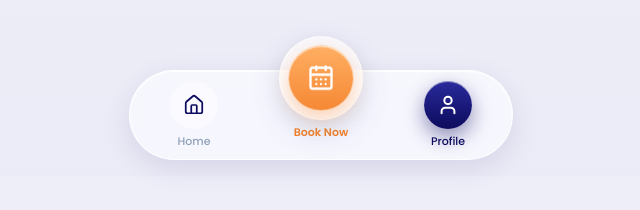
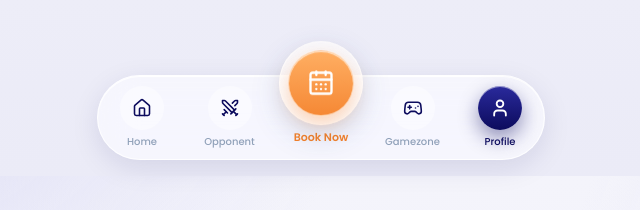
Before and after one commit to rahishd/uniquefutsalclient, a Next.js app: page /profile in a window 1280 px wide. Shown: the part 624-834 px from the top of the page, without its empty margins (319-959 px from the left). Before the commit the page ends 800 px from the top, so only its background shows below. Built offline with nearby package versions, Linux system fonts and the light colour scheme; no server answers.

Commit message:
Bottom bar: Home, Opponent, Book Now, Gamezone, Profile; more bottom space so content is not hidden

```diff
--- a/app/layout.tsx
+++ b/app/layout.tsx
@@ -29,7 +29,7 @@ export default function RootLayout({ children }: LayoutProps<"/">) {
     <html lang="en" className={`${poppins.variable} h-full antialiased`}>
       <body className="min-h-full">
         <CompanyHeader />
-        <main className="mx-auto w-full max-w-md px-5 pt-5 min-h-[60vh]">{children}</main>
+        <main className="mx-auto w-full max-w-md px-5 pb-40 pt-5 min-h-[60vh]">{children}</main>
         <FooterGate />
         <BottomNav />
         <SwRegister />
--- a/components/BottomNav.tsx
+++ b/components/BottomNav.tsx
@@ -2,35 +2,38 @@
 
 import Link from "next/link";
 import { usePathname } from "next/navigation";
-import { Home, CalendarDays, User } from "lucide-react";
+import { Home, CalendarDays, User, Swords, Gamepad2 } from "lucide-react";
 
-const SIDE_TABS = [
+const LEFT_TABS = [
   { label: "Home", href: "/", icon: Home },
+  { label: "Opponent", href: "/opponent", icon: Swords },
+];
+const RIGHT_TABS = [
+  { label: "Gamezone", href: "/gamezone", icon: Gamepad2 },
   { label: "Profile", href: "/profile", icon: User },
 ];
 
 export default function BottomNav() {
   const pathname = usePathname();
   const isActive = (href: string) => (href === "/" ? pathname === "/" : pathname.startsWith(href));
-  const [home, profile] = SIDE_TABS;
   const bookActive = isActive("/book");
 
-  const sideTab = ({ label, href, icon: Icon }: (typeof SIDE_TABS)[number]) => {
+  const sideTab = ({ label, href, icon: Icon }: (typeof LEFT_TABS)[number]) => {
     const active = isActive(href);
     return (
       <Link
         href={href}
         aria-current={active ? "page" : undefined}
-        className="flex w-20 flex-col items-center gap-1"
+        className="flex w-14 flex-col items-center gap-1"
       >
         <span
-          className={`flex h-12 w-12 items-center justify-center rounded-full transition-all ${
+          className={`flex h-11 w-11 items-center justify-center rounded-full transition-all ${
             active ? "glass-active text-white" : "bg-white/40 text-brand"
           }`}
         >
-          <Icon size={22} strokeWidth={active ? 2.2 : 1.9} />
+          <Icon size={20} strokeWidth={active ? 2.2 : 1.9} />
         </span>
-        <span className={`text-[11px] font-medium ${active ? "text-brand" : "text-slate-400"}`}>{label}</span>
+        <span className={`text-[10px] font-medium ${active ? "text-brand" : "text-slate-400"}`}>{label}</span>
       </Link>
     );
   };
@@ -41,11 +44,11 @@ export default function BottomNav() {
       className="fixed inset-x-0 bottom-0 z-50 px-5"
       style={{ paddingBottom: "max(env(safe-area-inset-bottom), 16px)" }}
     >
-      <div className="glass relative mx-auto flex max-w-sm items-center justify-between rounded-full px-6 py-2.5">
-        {sideTab(home)}
+      <div className="glass relative mx-auto flex max-w-md items-center justify-between rounded-full px-4 py-2.5">
+        {LEFT_TABS.map((t) => <span key={t.href}>{sideTab(t)}</span>)}
 
         {/* Spacer keeps the side tabs apart; the Book Now button floats above it */}
-        <div className="w-20" aria-hidden />
+        <div className="w-16" aria-hidden />
         <Link
           href="/book"
           aria-label="Book Now"
@@ -61,7 +64,7 @@ export default function BottomNav() {
           <span className="mt-1 text-[11px] font-semibold text-accent">Book Now</span>
         </Link>
 
-        {sideTab(profile)}
+        {RIGHT_TABS.map((t) => <span key={t.href}>{sideTab(t)}</span>)}
       </div>
     </nav>
   );
```
